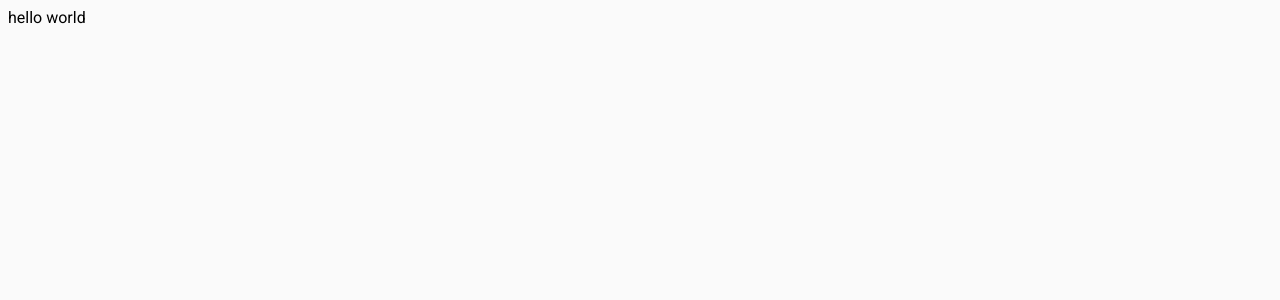
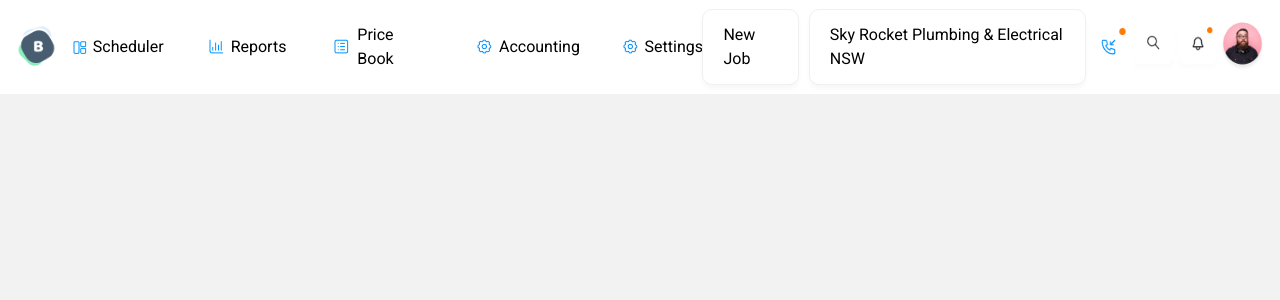
Before and after one commit to bkpecho/wurkbox-profile-card, a React (Vite) app: page / in a window 1280 px wide. Shown: the top 300 px of the page. Built offline with nearby package versions, Linux system fonts and the light colour scheme.

Commit message:
Update navbar

```diff
--- a/src/App.tsx
+++ b/src/App.tsx
@@ -1,9 +1,9 @@
 import "./styles/variables.css";
-
+import ProfileCard from "./components/ProfileCard.tsx";
 function App() {
 	return (
 		<>
-			<div>hello world</div>
+			<ProfileCard />
 		</>
 	);
 }
--- /dev/null
+++ b/src/components/ProfileCard.tsx
@@ -0,0 +1,12 @@
+import '../styles/profileCard.css'
+import NavBar from "./NavBar";
+
+const profileCard = () => {
+	return (
+		<div className="profile-card">
+			<NavBar />
+		</div>
+	);
+};
+
+export default profileCard;
--- a/src/components/navbar.tsx
+++ b/src/components/navbar.tsx
@@ -1,5 +1,69 @@
+import "../styles/navbar.css";
+import logo from "../assets/navbar/logo.png";
+import call from "../assets/navbar/call.png";
+import search from "../assets/navbar/search.png";
+import bell from "../assets/navbar/bell.png";
+import profile from "../assets/navbar/profile.png";
+
+import element from "../assets/navbar/element.png";
+import chart from "../assets/navbar/chart-column.png";
+import squareList from "../assets/navbar/square-list.png";
+import gear from "../assets/navbar/gear.png";
+
 const navbar = () => {
-	return <div>navbar</div>;
+	return (
+		<>
+			<nav>
+				<div>
+					<img src={logo} alt="Logo" />
+				</div>
+				<div className="tabs">
+					<div className="tab">
+						<img src={element} alt="Schedule" />
+						<span>Scheduler</span>
+					</div>
+					<div className="tab">
+						<img src={chart} alt="Reports" />
+						<span>Reports</span>
+					</div>
+					<div className="tab">
+						<img src={squareList} alt="Price Book" />
+						<span>Price Book</span>
+					</div>
+					<div className="tab">
+						<img src={gear} alt="Accounting" />
+						<span>Accounting</span>
+					</div>
+					<div className="tab">
+						<img src={gear} alt="Settings" />
+						<span>Settings</span>
+					</div>
+				</div>
+				<div className="right-section">
+					<div className="right-group">
+						<div className="right-group-items">New Job</div>
+						<div className="right-group-items">
+							Sky Rocket Plumbing & Electrical NSW
+						</div>
+					</div>
+					<div className="icons-group">
+						<a href="">
+							<img src={call} alt="" />
+						</a>
+						<a href="">
+							<img src={search} alt="" />
+						</a>
+						<a href="">
+							<img src={bell} alt="" />
+						</a>
+						<a href="">
+							<img src={profile} alt="" />
+						</a>
+					</div>
+				</div>
+			</nav>
+		</>
+	);
 };
 
 export default navbar;
--- a/src/styles/global.css
+++ b/src/styles/global.css
@@ -1,7 +1,7 @@
-@import './variables.css';
-@import url('https://fonts.googleapis.com/css2?family=Roboto:wght@400;700&display=swap');
+@import "./variables.css";
+@import url("https://fonts.googleapis.com/css2?family=Roboto:wght@400;700&display=swap");
 
-body{
-      background-color: var(--background-color);
-      font-family: var(--font-family);
+body {
+	background-color: var(--border-color-2);
+	font-family: var(--font-family);
 }
--- a/src/styles/navbar.css
+++ b/src/styles/navbar.css
@@ -1 +1,60 @@
-@import './variables.css'
+@import "./variables.css";
+
+nav,
+.tabs,
+.tab,
+.right-section,
+.right-group,
+.icons-group {
+	display: flex;
+}
+
+nav,
+.right-section,
+.right-group,
+.icons-group a {
+	align-items: center;
+}
+
+nav {
+	justify-content: space-between;
+	background-color: var(--background-white);
+	padding: 9px 15px;
+}
+
+.tabs {
+	gap: 2rem;
+}
+
+.tab {
+	display: flex;
+	align-items: center;
+	padding: 13px;
+	gap: 6px;
+}
+
+.right-group {
+	gap: 10px;
+}
+
+.right-group-items {
+	border-radius: 10px;
+	border: 1px solid #f0f0f0;
+	padding: 13px 20px;
+	box-shadow: 0 4px 4px rgba(0, 0, 0, 0.03);
+	background-color: var(--background-white);
+	font-size: 16px;
+	color: #000000;
+	cursor: pointer;
+	transition: background-color 0.3s, box-shadow 0.3s;
+}
+
+.icons-group a {
+	display: flex;
+	align-items: center;
+}
+
+.icons-group a img {
+	height: 50px;
+	width: 50px;
+}
--- /dev/null
+++ b/src/styles/profileCard.css
@@ -0,0 +1,3 @@
+.profileard {
+	max-width: 1513px;
+}
--- /dev/null
+++ b/src/styles/reset.css
@@ -0,0 +1,62 @@
+/*
+  1. Use a more-intuitive box-sizing model.
+*/
+*,
+*::before,
+*::after {
+	box-sizing: border-box;
+}
+/*
+      2. Remove default margin
+    */
+* {
+	margin: 0;
+}
+/*
+      Typographic tweaks!
+      3. Add accessible line-height
+      4. Improve text rendering
+    */
+body {
+	line-height: 1.5;
+	-webkit-font-smoothing: antialiased;
+}
+/*
+      5. Improve media defaults
+    */
+img,
+picture,
+video,
+canvas,
+svg {
+	display: block;
+	max-width: 100%;
+}
+/*
+      6. Remove built-in form typography styles
+    */
+input,
+button,
+textarea,
+select {
+	font: inherit;
+}
+/*
+      7. Avoid text overflows
+    */
+p,
+h1,
+h2,
+h3,
+h4,
+h5,
+h6 {
+	overflow-wrap: break-word;
+}
+/*
+      8. Create a root stacking context
+    */
+#root,
+#__next {
+	isolation: isolate;
+}
--- a/src/styles/variables.css
+++ b/src/styles/variables.css
@@ -1,5 +1,6 @@
 :root {
 	/* Background Colors */
+	--background-white: #ffffff;
 	--background-color: #fafafa;
 
 	/* Border Colors */
```
Also changed, not shown: src/main.tsx (+10 -9 lines), src/assets/navbar/element.png (added), src/assets/navbar/logo.png (added).
